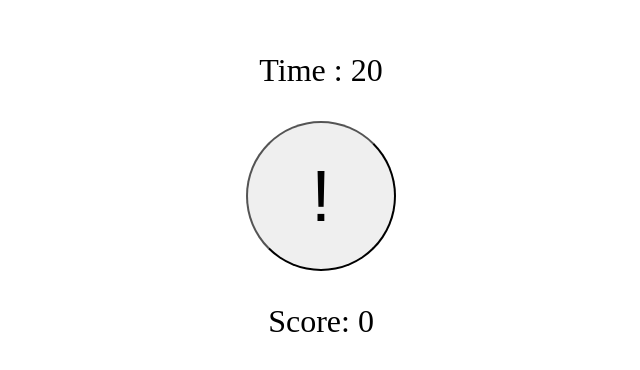
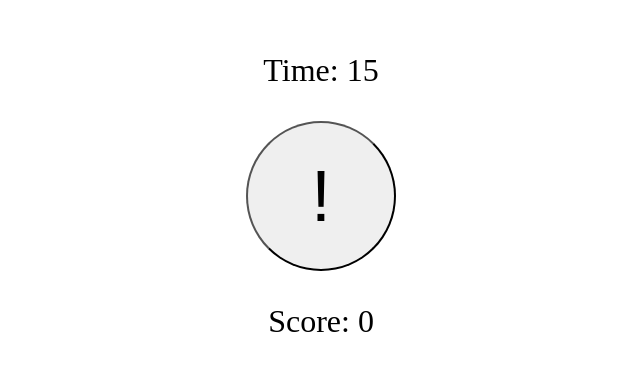
Before and after one commit to usausamikann/1_simple_click, a plain HTML site: page index.html in a window 1280 px wide. Shown: the part 204-574 px from the top of the page, 319-959 px from the left. Drawn offline with Linux system fonts and the light colour scheme.

Commit message:
タイマー設定を実装

```diff
--- a/index.html
+++ b/index.html
@@ -9,7 +9,7 @@
 </head>
 
 <body>
-    <p id="timer">Time : 20</p>
+    <p id="timer">Time : 15</p>
     <button id="target">!</button>
     <p id="score">Score: 0</p>
     <script src="script.js"></script>
--- a/script.js
+++ b/script.js
@@ -1,10 +1,23 @@
 const target = document.getElementById("target");
 const scoreText = document.getElementById("score");
+const timerText = document.getElementById("timer");
 
 let score = 0;
+let timeLeft = 20;
 
 //クリックごとにscore++
 target.addEventListener("click", () => {
     score++;
     scoreText.textContent = `Score: ${score}`;
 });
+
+// 1秒ごとに残り時間を1減らす
+const timerId = setInterval(() => {
+    timeLeft--;
+    timerText.textContent = `Time: ${timeLeft}`;
+
+    if (timeLeft <= 0) {
+        clearInterval(timerId);
+        target.disabled = true; //ボタン無効化
+    }
+}, 1000); //1000ms=1sごとに実行
```
